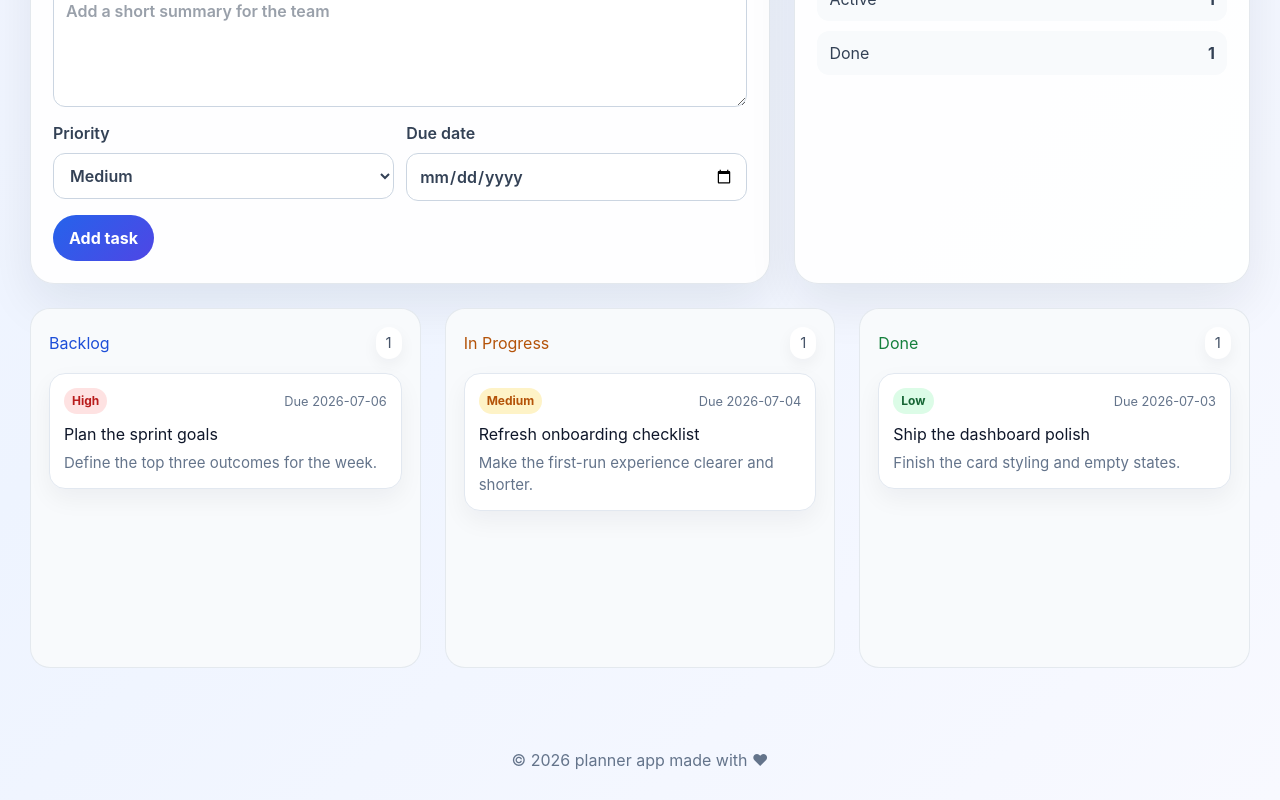
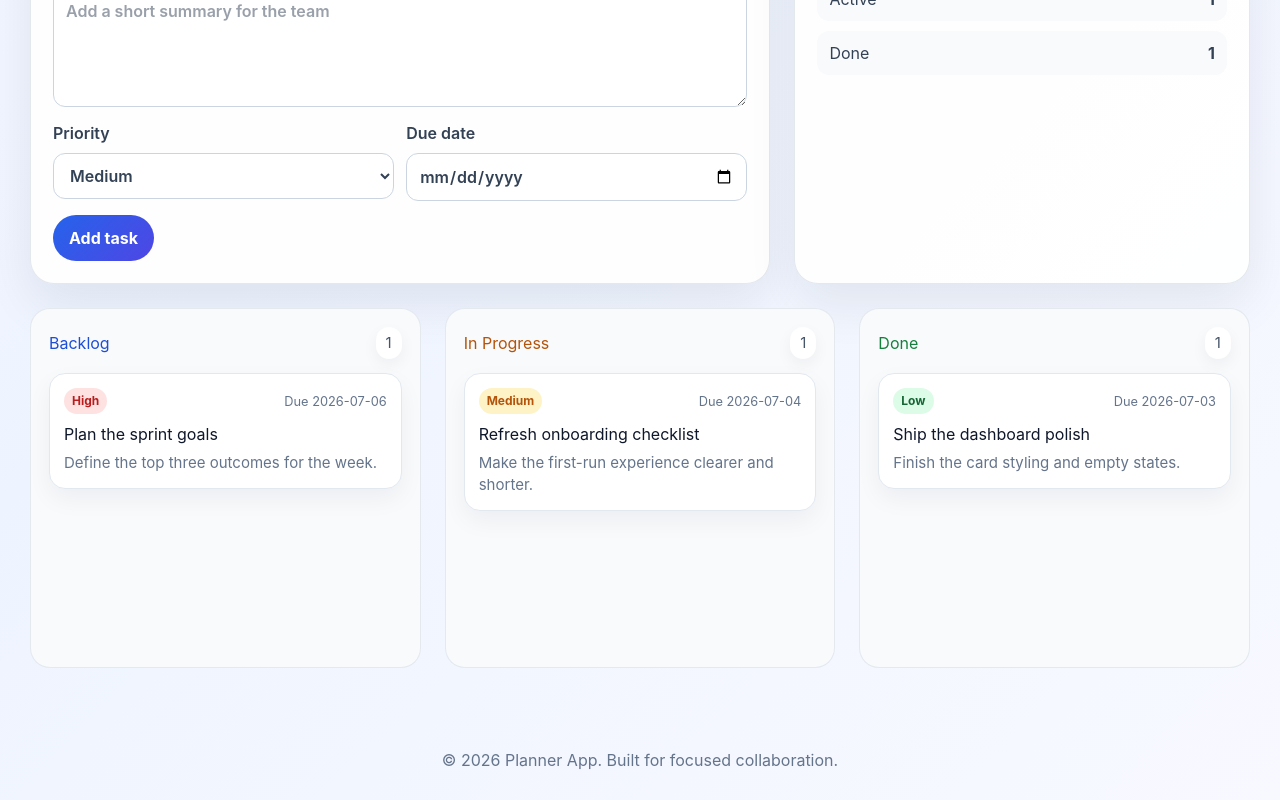
Before and after one commit to Yaya1200/planner, a Next.js app: page / in a window 1280 px wide. Shown: the part 778-1578 px from the top of the page. Built offline with nearby package versions, Linux system fonts and the light colour scheme.

Commit message:
adding footer

```diff
--- a/app/components/footer/footer.tsx
+++ b/app/components/footer/footer.tsx
@@ -1,9 +1,5 @@
-import React from 'react'
-
 function Footer() {
-  return (
-    <div className="footer">&copy; 2026 planner app  made with ❤</div>
-  )
+  return <footer className="footer">&copy; 2026 Planner App. Built for focused collaboration.</footer>;
 }
 
 export default Footer
```
